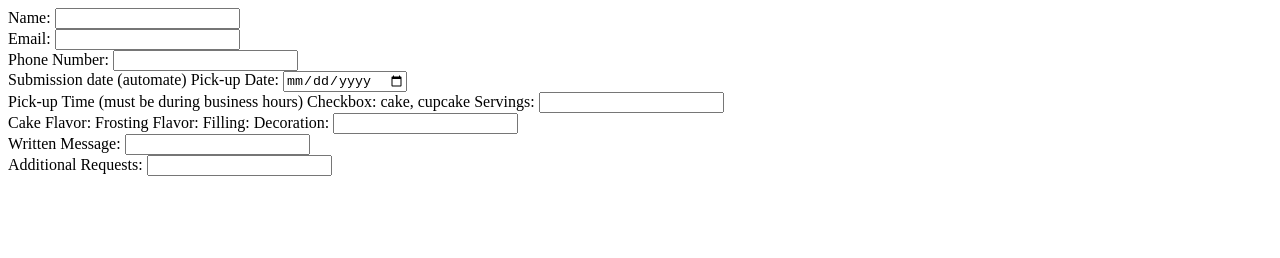
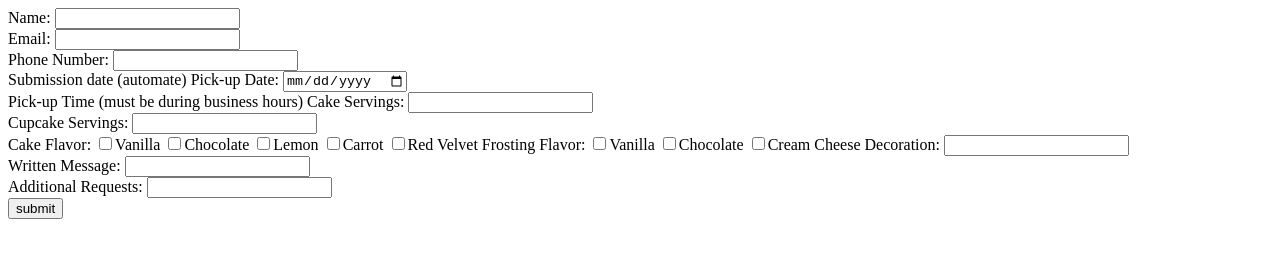
Before and after one commit to amyhagelin/order-form-capstone, a website: page public/form.html in a window 1280 px wide. Drawn offline with Linux system fonts and the light colour scheme.

Commit message:
updates to order form html

```diff
--- a/public/form.html
+++ b/public/form.html
@@ -5,20 +5,26 @@
 </head>
 <body>
 <form>
-Name: <input type="text" required name=""><br>
-Email: <input type="email" required name=""><br>
+Name: <input type="text" required name="name"><br>
+Email: <input type="email" required name="email"><br>
 Phone Number: <input type="text" required name=""><br>
 Submission date (automate)
 Pick-up Date: <input type="date" required name=""><br>
 Pick-up Time (must be during business hours)
-Checkbox: cake, cupcake
-Servings: <input type="number" required name=""><br>
-Cake Flavor:
-Frosting Flavor:
-Filling:
-Decoration: <input type="text" required name=""><br>
+Cake Servings: <input type="number" name=""><br>
+Cupcake Servings: <input type="number" name=""><br>
+Cake Flavor: <input type="checkbox" name="cake-flavor" value="vanilla" />Vanilla
+<input type="checkbox" name="cake-flavor" value="chocolate" />Chocolate
+<input type="checkbox" name="cake-flavor" value="lemon" />Lemon
+<input type="checkbox" name="cake-flavor" value="carrot" />Carrot
+<input type="checkbox" name="cake-flavor" value="red-velvet" />Red Velvet
+Frosting Flavor: <input type="checkbox" name="frosting-flavor" value="vanilla" />Vanilla
+<input type="checkbox" name="frosting-flavor" value="chocolate" />Chocolate
+<input type="checkbox" name="frosting-flavor" value="cream-cheese" />Cream Cheese
+Decoration: <input type="text" name=""><br>
 Written Message: <input type="text" name=""><br>
 Additional Requests: <input type="text" name=""><br>
+<button>submit</button>
 </form>
 </body>
 </html>
```
Also changed, not shown: 1 other file.
